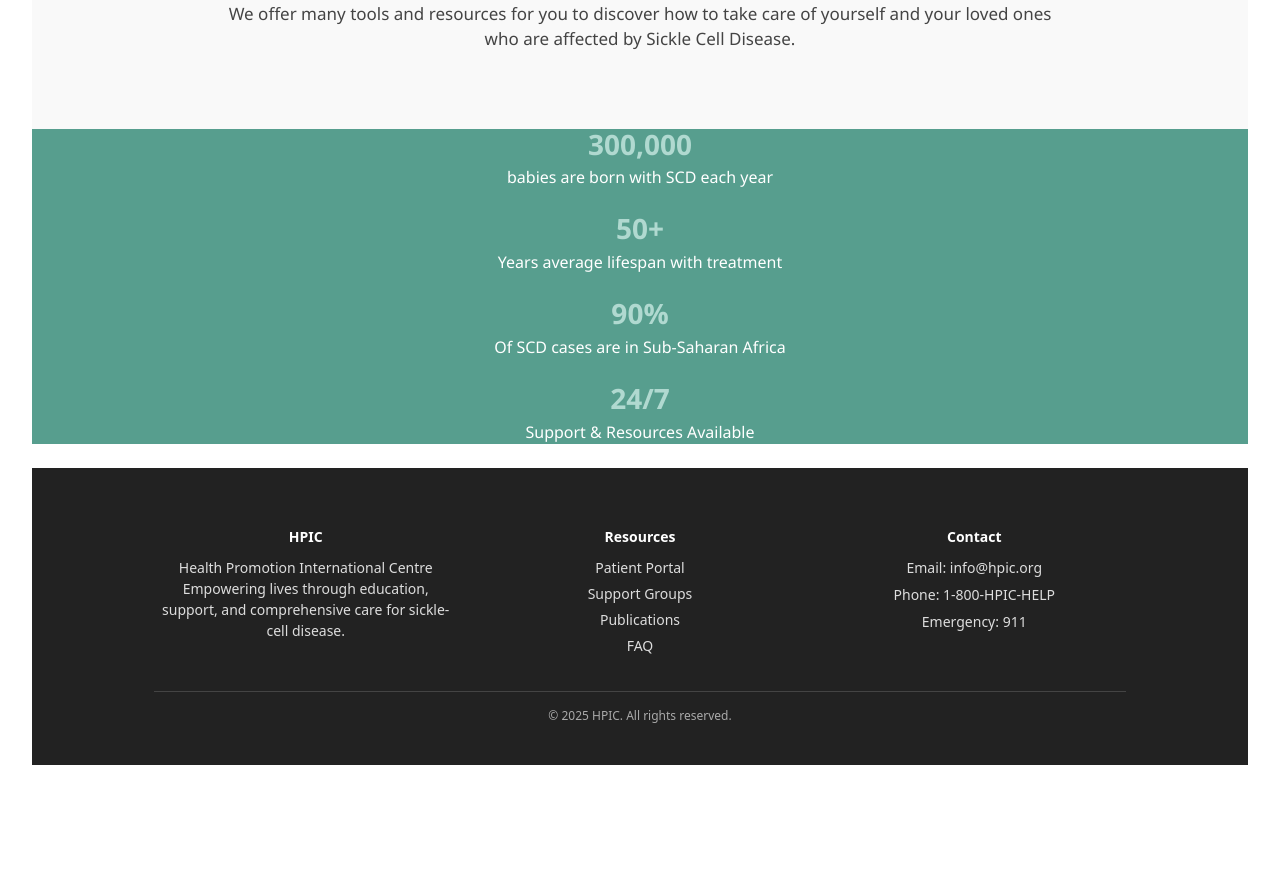
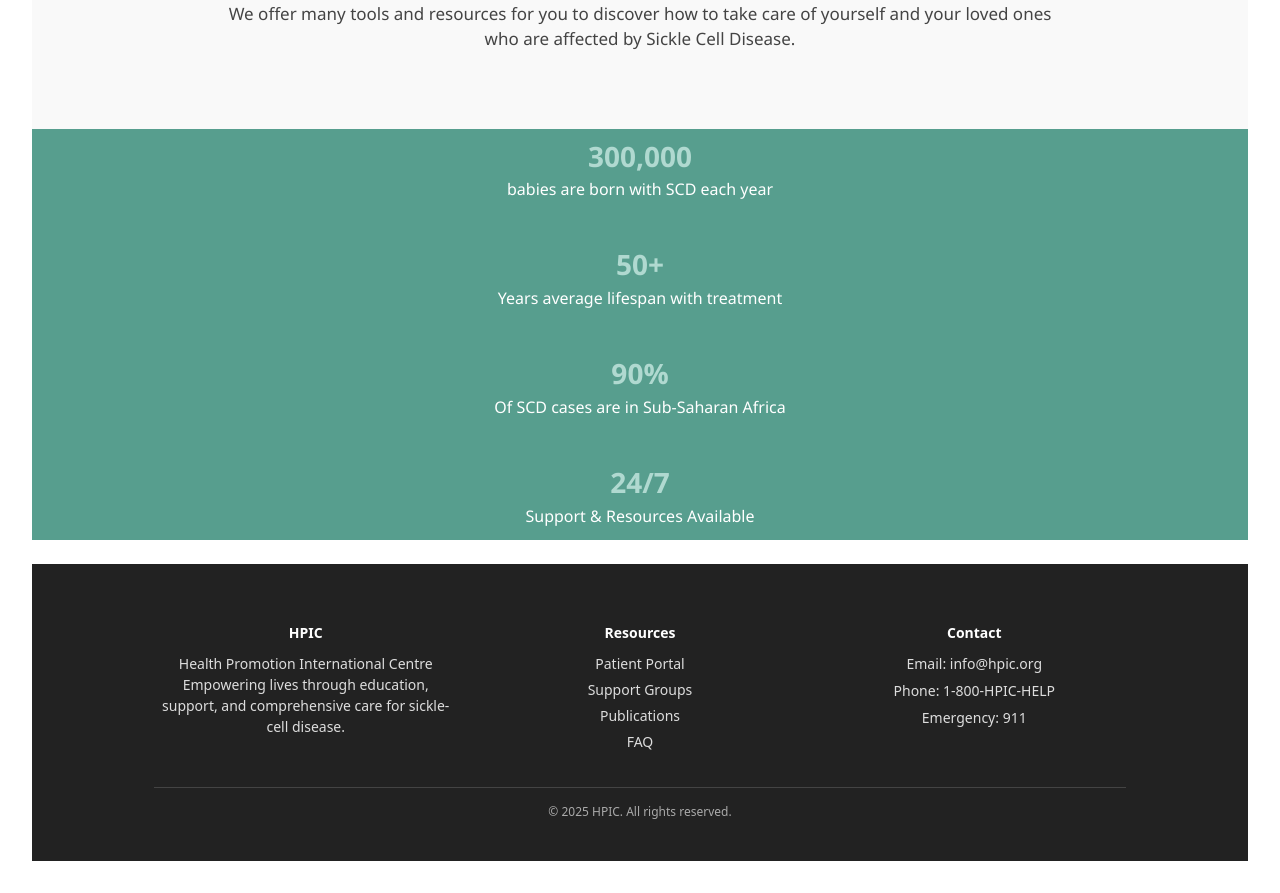
Before and after one commit to James6827/hpic-scd-app-Final-Version, a React app in the folder frontend/: page / in a window 1280 px wide. Shown: the part 860-1753 px from the top of the page. Before the commit the page ends 1657 px from the top, so only its background shows below. Built offline with nearby package versions, Linux system fonts and the light colour scheme; the HTML template or start-up script is replaced by a standard one.

Commit message:
added padding to statistics section

```diff
--- a/frontend/src/pages/Statistics Section/statistics.css
+++ b/frontend/src/pages/Statistics Section/statistics.css
@@ -6,6 +6,8 @@
 .section {
   background-color: #579e8e;
   margin-bottom: 24px;
+  padding: 12px 0; /* <-- added top & bottom padding */
+
 }
 
 .section h1 {
```
